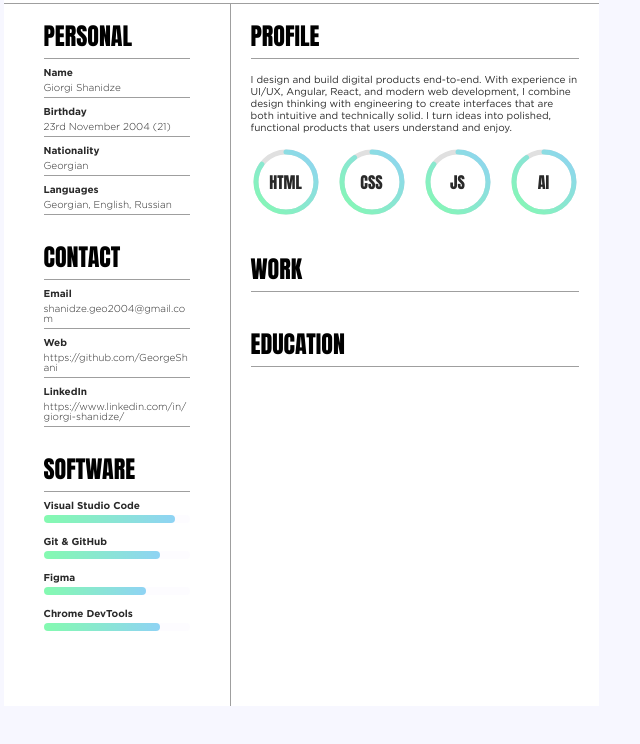
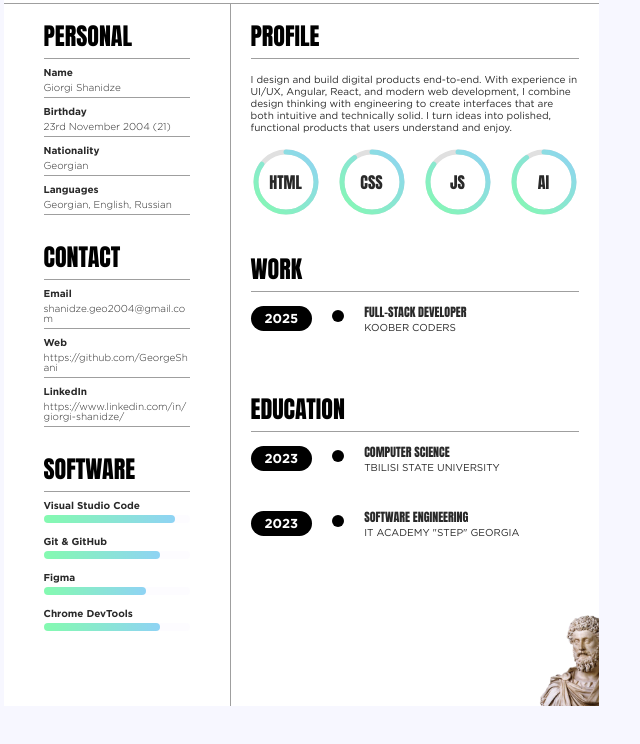
Before and after one commit to GeorgeShani/10x-Resume-Task, a plain HTML site: page index.html in a window 1280 px wide. Shown: the part 176-920 px from the top of the page, without its empty margins (339-979 px from the left). Drawn offline with Linux system fonts and the light colour scheme.

Commit message:
Add work and education sections with timeline layout; enhance CSS for better visualization

```diff
--- a/index.html
+++ b/index.html
@@ -188,11 +188,36 @@
         </div>
         <div class="work">
           <h2 class="anton section-header">WORK</h2>
+          <div class="timeline-item">
+            <div class="year">2025</div>
+            <div class="dot"></div>
+            <div class="timeline-content">
+              <h3>Full-Stack Developer</h3>
+              <p>Koober Coders</p>
+            </div>
+          </div>
         </div>
         <div class="education">
           <h2 class="anton section-header">EDUCATION</h2>
+          <div class="timeline-item">
+            <div class="year">2023</div>
+            <div class="dot"></div>
+            <div class="timeline-content">
+              <h3>Computer Science</h3>
+              <p>Tbilisi State University</p>
+            </div>
+          </div>
+          <div class="timeline-item">
+            <div class="year">2023</div>
+            <div class="dot"></div>
+            <div class="timeline-content">
+              <h3>Software Engineering</h3>
+              <p>IT Academy "STEP" Georgia</p>
+            </div>
+          </div>
         </div>
       </section>
+      <img src="images/aurelius.png" alt="Marcus Aurelius" class="aurelius-image">
     </article>
   </div>
   <script src="index.js"></script>
--- a/style.css
+++ b/style.css
@@ -121,6 +121,8 @@ body {
   height: 100%;
   display: grid;
   grid-template-columns: 227px 1fr;
+  position: relative;
+  overflow: hidden;
 }
 
 .personal-info {
@@ -287,6 +289,58 @@ body {
   color: #292929;
 }
 
+.timeline-item {
+  display: flex;
+  gap: 20px;
+  margin-bottom: 25px;
+  align-items: flex-start;
+}
+
+.year {
+  background: #000;
+  color: white;
+  padding: 6px 14px;
+  border-radius: 15px;
+  font-weight: 700;
+  font-size: 13px;
+  flex-shrink: 0;
+}
+
+.dot {
+  width: 12px;
+  height: 12px;
+  background: #000;
+  border-radius: 50%;
+  margin-top: 4px;
+  flex-shrink: 0;
+}
+
+.timeline-content h3 {
+  font-family: "Anton", sans-serif;
+  font-size: 12px;
+  font-weight: 400;
+  color: #292929;
+  margin-bottom: 4px;
+  text-transform: uppercase;
+}
+
+.timeline-content p {
+  font-size: 10px;
+  font-weight: 400;
+  color: #292929;
+  text-transform: uppercase;
+}
+
+.aurelius-image {
+  position: absolute;
+  z-index: 0;
+  bottom: -40px;
+  right: -40px;
+  width: 100px;
+  height: auto;
+  overflow: hidden;
+}
+
 @keyframes fillProgress {
   from {
     width: 0;
```
